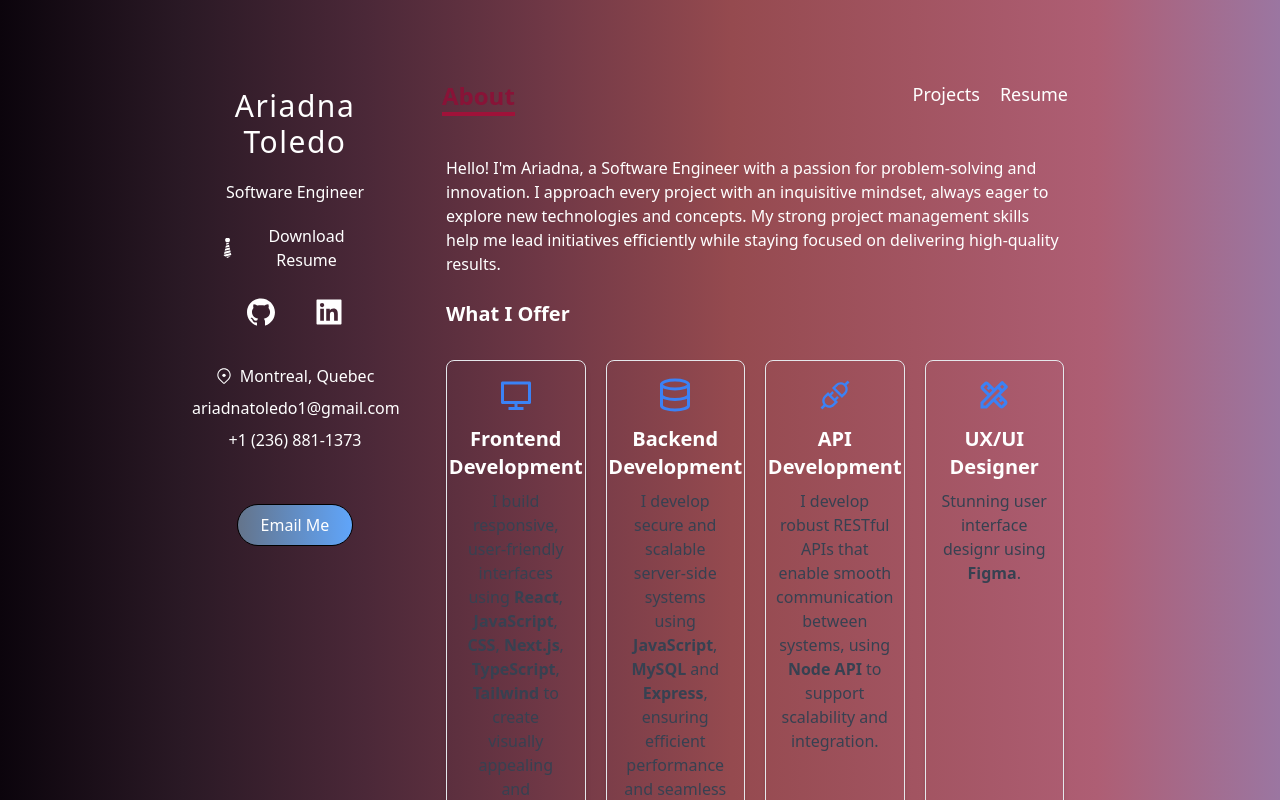
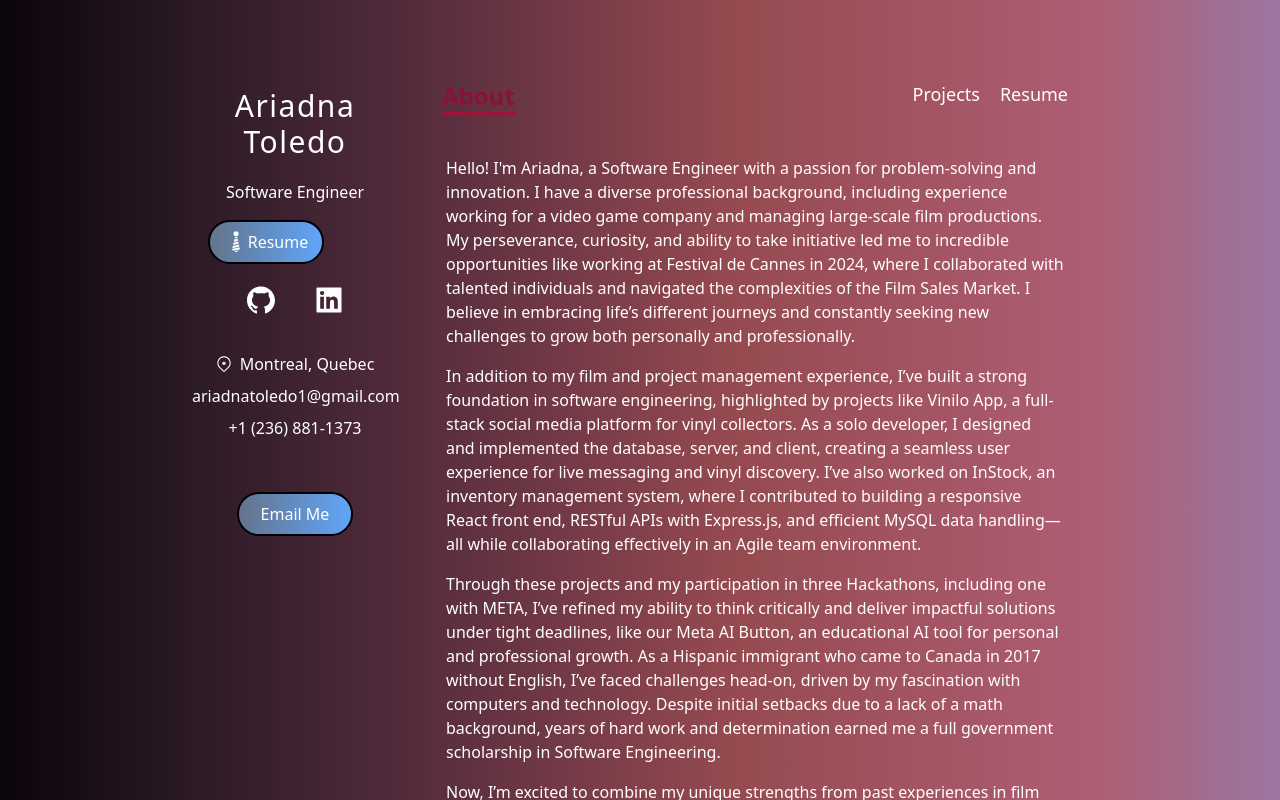
Before and after one commit to ariadnatoledo/ariadna-toledo-portfolio, a Next.js app: page / in a window 1280 px wide. Shown: the top 800 px of the page. Built offline with nearby package versions, Linux system fonts and the light colour scheme.

Commit message:
Fixing styling-2

```diff
--- a/data.ts
+++ b/data.ts
@@ -19,8 +19,8 @@ export const services: IService[] = [
       "I develop robust RESTful APIs that enable smooth communication between systems, using <b>Node API</b> to support scalability and integration.",
   },
   {
-    title: "UX/UI Designer",
-    about: "Stunning user interface designr using <b>Figma</b>.",
+    title: "Critical Thinking",
+    about: "The ability to analyze complex problems, structure effective solutions, adapt quickly to challenges, and foster innovative ideas through teamwork and strategic decision-making.",
   },
 ];
 
@@ -80,7 +80,7 @@ export const projects: IProject[] = [
     description:
       "A full-stack social media platform for vinyl collectors to share their collections, connect with other enthusiasts through live messaging, and discover vinyl-related events and shows.",
     image_path: "/images/Demo_vinilo_mobile.png",
-    deployed_url: "https://github.com/ariadnatoledo/ariadna-toledo-vinilo-capstone",
+    deployed_url: "https://www.linkedin.com/feed/update/urn:li:activity:7274453294343675905/",
     GitHub_url: "https://github.com/ariadnatoledo/ariadna-toledo-vinilo-capstone",
     category: ["react", "node", "express", "MySQL"],
     key_techs: ["React", "MySQL", "Git", "Material UI", "Socket.IO", "Multer"],
--- a/src/app/page.tsx
+++ b/src/app/page.tsx
@@ -23,13 +23,44 @@ function Home() {
   console.log("CLIENT", services);
 
   return (
-    <div className="flex flex-col px-6 pt-1">
-      <h5 className="my-3 font-medium">
-        Hello! I'm Ariadna, a Software Engineer with a passion for
-        problem-solving and innovation. I approach every project with an
-        inquisitive mindset, always eager to explore new technologies and
-        concepts. My strong project management skills help me lead initiatives
-        efficiently while staying focused on delivering high-quality results.
+    <div className="flex flex-col px-6 pt-1 space-y-4">
+      <h5 className="my-3 font-medium space-y-4">
+       <p> Hello! I'm Ariadna, a Software Engineer with a passion for
+        problem-solving and innovation. I have a diverse professional
+        background, including experience working for a video game company and
+        managing large-scale film productions. My perseverance, curiosity, and
+        ability to take initiative led me to incredible opportunities like
+        working at Festival de Cannes in 2024, where I collaborated with
+        talented individuals and navigated the complexities of the Film Sales
+        Market. I believe in embracing life’s different journeys and constantly
+        seeking new challenges to grow both personally and professionally. </p>
+
+       <p>In
+        addition to my film and project management experience, I’ve built a
+        strong foundation in software engineering, highlighted by projects like
+        Vinilo App, a full-stack social media platform for vinyl collectors. As
+        a solo developer, I designed and implemented the database, server, and
+        client, creating a seamless user experience for live messaging and vinyl
+        discovery. I’ve also worked on InStock, an inventory management system,
+        where I contributed to building a responsive React front end, RESTful
+        APIs with Express.js, and efficient MySQL data handling—all while
+        collaborating effectively in an Agile team environment. </p>
+
+      <p>Through these
+        projects and my participation in three Hackathons, including one with
+        META, I’ve refined my ability to think critically and deliver impactful
+        solutions under tight deadlines, like our Meta AI Button, an educational
+        AI tool for personal and professional growth. As a Hispanic immigrant
+        who came to Canada in 2017 without English, I’ve faced challenges
+        head-on, driven by my fascination with computers and technology. Despite
+        initial setbacks due to a lack of a math background, years of hard work
+        and determination earned me a full government scholarship in Software
+        Engineering. </p>
+
+       <p>Now, I’m excited to combine my unique strengths from past
+        experiences in film and tech, along with my passion for innovation, to
+        build meaningful relationships and create impactful contributions
+        wherever I work.</p>
       </h5>
       <div>
         <h6 className="my-3 text-xl font-bold">What I Offer</h6>
@@ -47,7 +78,7 @@ function Home() {
               </div>
               <h3 className="text-xl font-semibold">{service.title}</h3>
               <p
-                className="text-gray-700 mt-2"
+                className="text-white mt-2"
                 dangerouslySetInnerHTML={{ __html: service.about }}
               />
             </div>
--- a/src/components/Sidebar.tsx
+++ b/src/components/Sidebar.tsx
@@ -3,7 +3,6 @@
 import { AiFillGithub, AiFillLinkedin } from "react-icons/ai";
 import { GoLocation } from "react-icons/go";
 import { GiTie } from "react-icons/gi";
-
 
 function Sidebar() {
   return (
@@ -11,26 +10,28 @@ function Sidebar() {
       <h3 className="my-4 text-3xl font-medium tracking-wider font-inconsolata">
         <span className="text-white-bold">Ariadna Toledo</span>
       </h3>
-      <p className="px-2 py-1 my-3 rounded-full">
-        Software Engineer
-      </p>
+      <p className="px-2 py-1 my-3 rounded-full">Software Engineer</p>
+
+      {/* Download Resume Button */}
       <a
-        className="px-2 py-1 my-3 rounded-full flex items-center justify-center"
-        href=""
-        download="name"
+        className="bg-gradient-to-r from-slate-500 to-blue-400 border-2 border-black w-8/12 text-white py-2 rounded-full flex items-center justify-center"
+        href="https://docs.google.com/document/d/13KFWhQZJEii5ENYqAweasJhoqJ0z8PUFtrQVUtArFZg/edit?usp=sharing"
+        download="ariadna_toledo_resume"
       >
-        <GiTie className="w-6 h-6" /> Download Resume
+        <GiTie className="w-6 h-6" /> Resume
       </a>
 
+      {/* Social Links */}
       <div className="flex justify-evenly my-5 text-white w-9/12 md:w-full mx-auto">
-        <a href="">
+        <a href="https://github.com/ariadnatoledo">
           <AiFillGithub className="w-8 h-8 cursor-pointer" />
         </a>
-        <a href="">
+        <a href="https://www.linkedin.com/in/ariadnatoledo/">
           <AiFillLinkedin className="w-8 h-8 cursor-pointer" />
         </a>
       </div>
 
+      {/* Location and Contact */}
       <div className="my-5 py-4" style={{ marginLeft: '-1rem', marginRight: '-1rem' }}>
         <div className="flex items-center justify-center space-x-2">
           <GoLocation />
@@ -39,9 +40,12 @@ function Sidebar() {
         <p className="my-2">ariadnatoledo1@gmail.com</p>
         <p className="my-2">+1 (236) 881-1373</p>
       </div>
-      <button className="bg-gradient-to-r from-slate-500 to-blue-400 border border-black w-8/12 rounded-full py-2 px-5 text-white my-2"
-onClick={() => (window.location.href = 'mailto:ariadnatoledo1@gmail.com')}
->
+
+      {/* Email Me Button */}
+      <button
+        className="bg-gradient-to-r from-slate-500 to-blue-400 border-2 border-black w-8/12 rounded-full py-2 px-5 text-white my-2"
+        onClick={() => (window.location.href = 'mailto:ariadnatoledo1@gmail.com')}
+      >
         Email Me
       </button>
     </div>
```
